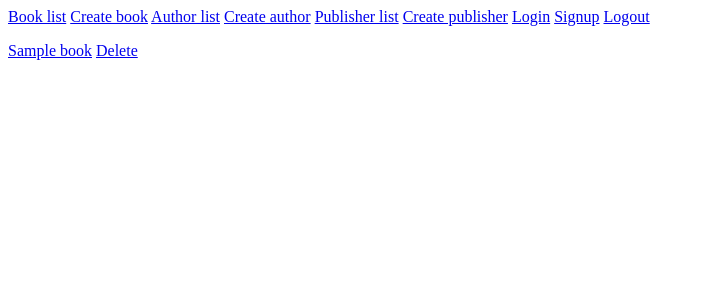
After one commit to rezaAmiri123/project, a Django app: page / in a window 1280 px wide. The commit adds this page. Shown: the top 300 px of the page, without its empty margins (0-705 px from the left). Run offline with Django 3.2, Linux system fonts and the light colour scheme; tables that the repository leaves empty hold one stand-in row (values such as "Sample post").

Commit message:
view is better

```diff
--- a/account/urls.py
+++ b/account/urls.py
@@ -2,6 +2,7 @@ from django.contrib.auth.views import AuthenticationForm, LoginView, LogoutView
 from .views import LoginViews, LogoutViews, signup
 
 from django.urls import path
+app_name = 'account'
 
 urlpatterns = [
     path('login/', LoginViews.as_view(), name='login'),
--- a/book/forms.py
+++ b/book/forms.py
@@ -5,7 +5,7 @@ from .models import Book, Publisher, Author
 class AuthorForm(forms.ModelForm):
     class Meta:
         model = Author
-        fields = ['first_name', 'last_name', 'email']
+        fields = ['first_name', 'last_name', 'email',]
 
 
 class PublisherForm(forms.ModelForm):
--- a/book/templates/authors/author_list.html
+++ b/book/templates/authors/author_list.html
@@ -2,6 +2,10 @@
 
 {% block content %}
     {% for author in authors %}
-        <p>{{ author.first_name }}</p>
+        <p>
+            <a href="{% url 'book:author_update' author.id %}">{{ author.first_name }}</a>
+            <a href="{% url 'book:author_delete' author.id %}">Delete</a>
+        </p>
+
     {% endfor %}
 {% endblock %}
--- a/book/templates/base.html
+++ b/book/templates/base.html
@@ -5,8 +5,16 @@
     <title>Title</title>
 </head>
 <body>
-{% block content %}
-
-{%endblock%}
+<a href="/book/">Book list</a>
+<a href="/book/create/">Create book</a>
+<a href="/book/authors/">Author list</a>
+<a href="/book/author/create/">Create author</a>
+<a href="/book/publishers/">Publisher list</a>
+<a href="/book/publisher/create/">Create publisher</a>
+<a href="{% url 'account:login' %}">Login</a>
+<a href="{% url 'account:signup' %}">Signup</a>
+<a href="{% url 'account:logout' %}">Logout</a>
+<p></p>
+{% block content %}{% endblock %}
 </body>
 </html>
--- /dev/null
+++ b/book/templates/books/book_list.html
@@ -0,0 +1,10 @@
+{% extends 'base.html' %}
+
+{% block content %}
+    {% for book in books %}
+        <p>
+            <a href="{% url 'book:book_update' book.id %}">{{ book.title }}</a>
+            <a href="{% url 'book:book_delete' book.id %}">Delete</a>
+        </p>
+    {% endfor %}
+{% endblock %}
--- a/book/templates/publishers/publisher_list.html
+++ b/book/templates/publishers/publisher_list.html
@@ -2,6 +2,10 @@
 
 {% block content %}
     {% for publisher in publishers %}
-        <p>{{ publisher.name }}</p>
+        <p>
+            <a href="{% url 'book:publisher_update' publisher.id %}">{{ publisher.name }}</a>
+            <a href="{% url 'book:publisher_delete' publisher.id %}">Delete</a>
+        </p>
+
     {% endfor %}
 {% endblock %}
--- a/book/urls.py
+++ b/book/urls.py
@@ -1,5 +1,6 @@
 from django.urls import path
 from . import views
+from django.contrib.auth.decorators import login_required
 
 app_name = 'book'
 urlpatterns = [
@@ -10,7 +11,12 @@ urlpatterns = [
     path('author/delete/<int:pk>/', views.author_delete, name='author_delete'),
 
     path('publishers/', views.PublisherList.as_view(), name='publisher_list'),
-    path('publisher/create/', views.PublisherCreate.as_view(), name='publisher_create'),
-    path('publisher/update/<int:pk>/', views.PublisherUpdate.as_view(), name='publisher_update'),
-    path('publisher/delete/<int:pk>/', views.PublisherDelete.as_view(), name='publisher_delete'),
+    path('publisher/create/', (login_required)(views.PublisherCreate.as_view()), name='publisher_create'),
+    path('publisher/update/<int:pk>/', (login_required)(views.PublisherUpdate.as_view()), name='publisher_update'),
+    path('publisher/delete/<int:pk>/', (login_required)(views.PublisherDelete.as_view()), name='publisher_delete'),
+
+    path('', views.BookList.as_view(), name='book_list'),
+    path('create/', (login_required)(views.BookCreate.as_view()), name='book_create'),
+    path('update/<int:pk>/', (login_required)(views.BookUpdate.as_view()), name='book_update'),
+    path('delete/<int:pk>/', (login_required)(views.BookDelete.as_view()), name='book_delete'),
 ]
--- a/book/views.py
+++ b/book/views.py
@@ -56,6 +56,7 @@ def author_update(request, pk):
     return render(request, 'authors/author_create.html', context=dict(form=form))
 
 
+@login_required()
 def author_delete(request, pk):
     author = get_object_or_404(Author, pk=pk)
     if request.method == 'POST':
@@ -103,7 +104,7 @@ class PublisherUpdate(generic.UpdateView):
         return queryset.filter(pk=self.kwargs.get('pk'))
 
     def form_valid(self, form):
-        if not self.object.owner == self.request.user:
+        if not self.get_object().owner == self.request.user:
             return HttpResponseForbidden("you must be owner")
         form.save()
         return redirect(reverse('book:publisher_list'))
@@ -122,3 +123,56 @@ class PublisherDelete(generic.DeleteView):
             return HttpResponseForbidden("you must be owner")
         self.get_object().delete()
         return redirect(reverse('book:publisher_list'))
+
+
+class BookList(generic.ListView):
+    template_name = 'books/book_list.html'
+    context_object_name = 'books'
+    paginate_by = 5
+
+    def get_queryset(self):
+        return Book.objects.all()
+
+
+class BookCreate(generic.CreateView):
+    template_name = 'books/book_create.html'
+    model = Book
+    context_object_name = 'book'
+    form_class = forms.BookForm
+    success_url = '/book/'
+
+    def form_valid(self, form):
+        form.instance.owner = self.request.user
+        return super(BookCreate, self).form_valid(form)
+
+
+class BookUpdate(generic.UpdateView):
+    template_name = 'books/book_create.html'
+    model = Book
+    context_object_name = 'form'
+    form_class = forms.BookForm
+
+    def get_queryset(self):
+        queryset = super().get_queryset()
+        return queryset.filter(pk=self.kwargs.get('pk'))
+
+    def form_valid(self, form):
+        if not self.get_object().owner == self.request.user:
+            return HttpResponseForbidden("you must be owner")
+        form.save()
+        return redirect(reverse('book:book_list'))
+
+
+class BookDelete(generic.DeleteView):
+    template_name = 'books/book_delete.html'
+    model = Book
+
+    def get_queryset(self):
+        queryset = super().get_queryset()
+        return queryset.filter(pk=self.kwargs.get('pk'))
+
+    def post(self, request, *args, **kwargs):
+        if not self.get_object().owner == self.request.user:
+            return HttpResponseForbidden("you must be owner")
+        self.get_object().delete()
+        return redirect(reverse('book:book_list'))
--- a/project/settings.py
+++ b/project/settings.py
@@ -125,5 +125,10 @@ STATICFILE_DIRS = (os.path.join(BASE_DIR, 'static'),)
 
 
 AUTH_USER_MODEL = 'account.Account'
+LOGIN_URL = 'account:login'
+LOGOUT_URL = 'account:logout'
+LOGOUT_REDIRECT_URL = 'book:book_list'
+LOGIN_REDIRECT_URL = 'book:book_list'
+
 
 django_heroku.settings(locals())
--- a/project/urls.py
+++ b/project/urls.py
@@ -19,5 +19,6 @@ from django.urls import path, include
 urlpatterns = [
     path('account/', include('account.urls')),
     path('book/', include('book.urls')),
+    path('', include('book.urls')),
     path('admin/', admin.site.urls),
 ]
```
Also changed, not shown: account/templates/base.html (deleted, +0 -12 lines), book/templates/books/book_create.html (added, +9 -0 lines), book/templates/books/book_delete.html (added, +9 -0 lines).
